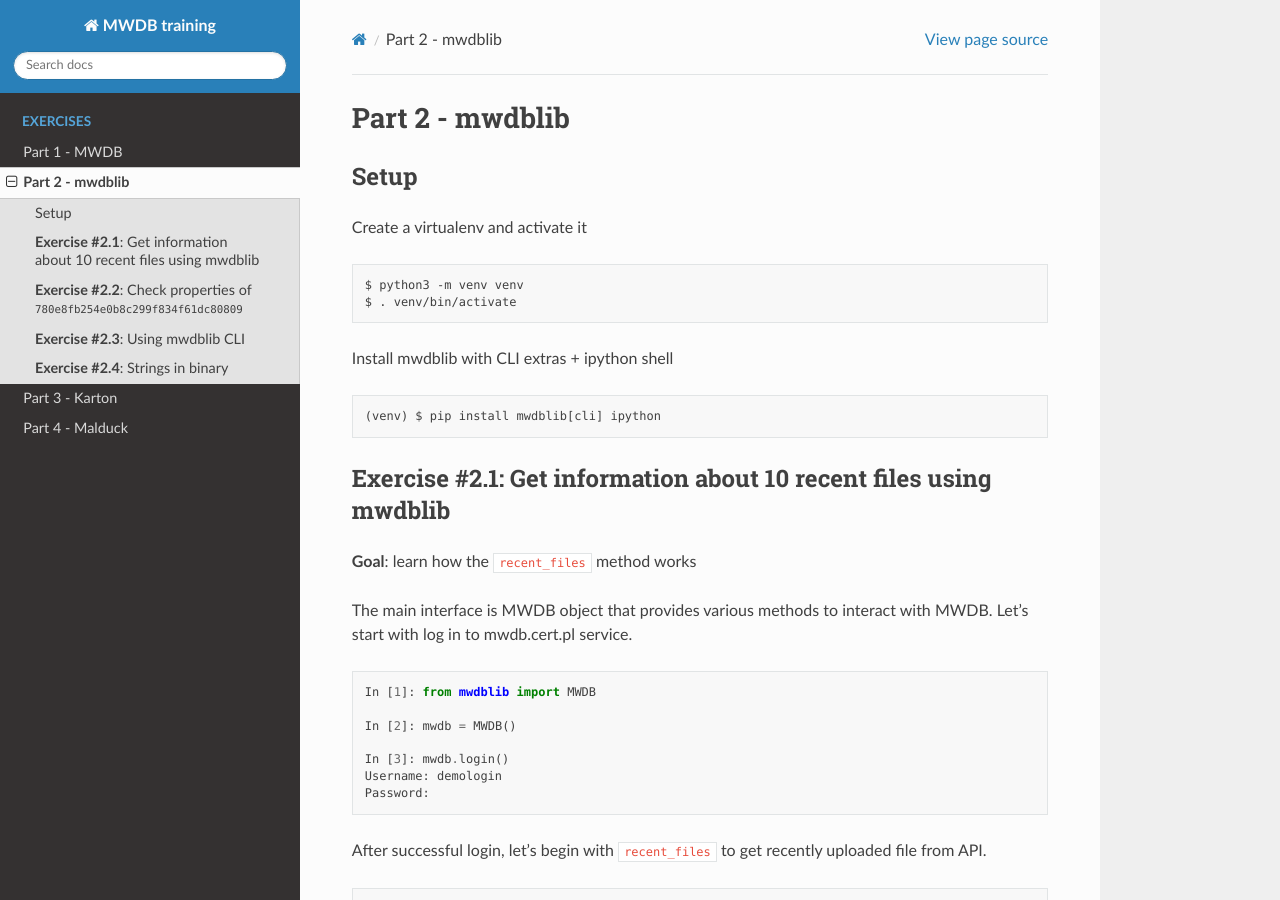
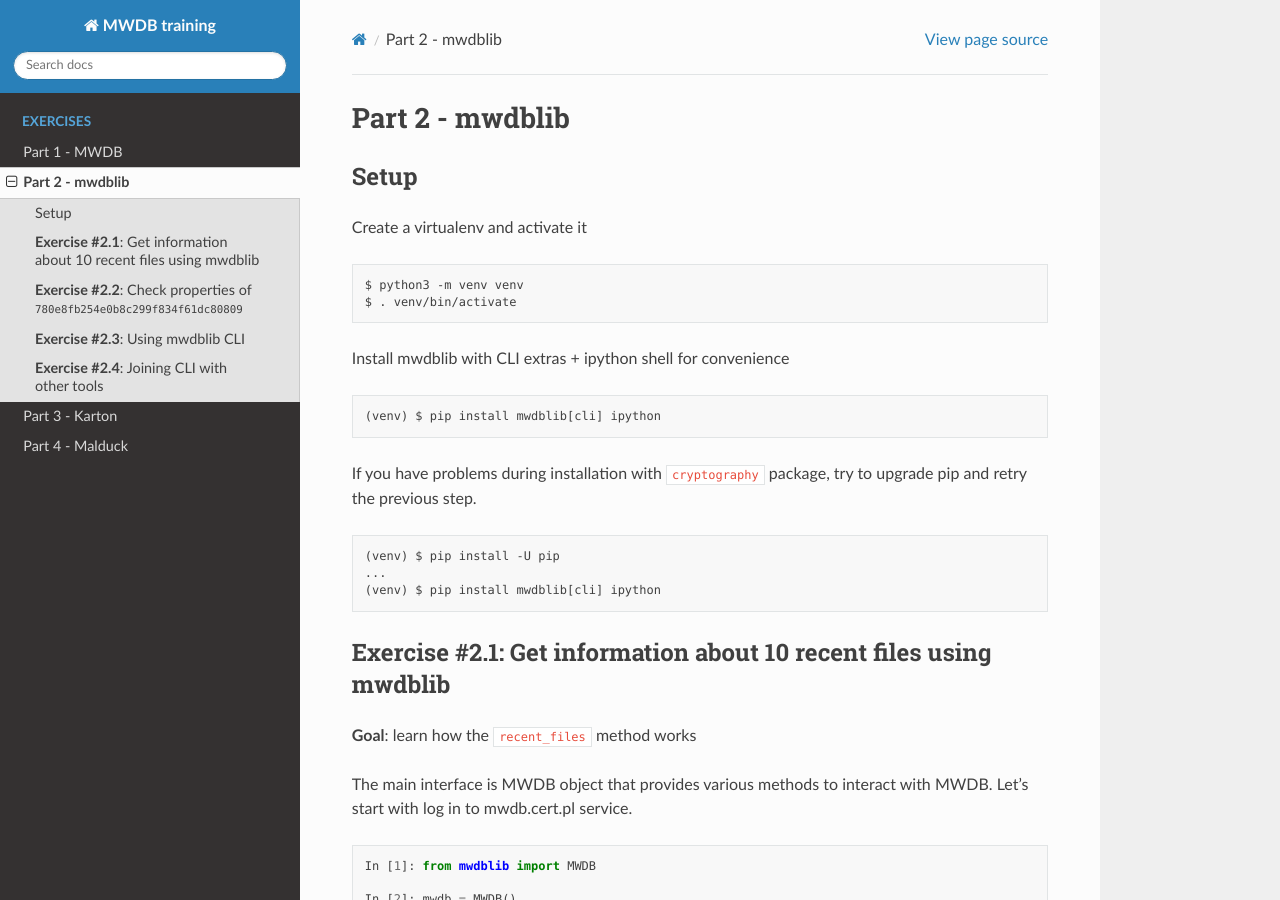
Before and after one commit to CERT-Polska/training-mwdb, a Sphinx documentation site: the page built from source/part-2.md, in a window 1280 px wide and 900 px high. Built offline with Sphinx 7.4.7 and the Read the Docs theme 2.0.0, drawn with Linux system fonts in a browser that asks for light colours; some of the changed text lies outside the part shown.

Commit message:
Extended contents of part-2

`````diff
--- a/source/part-2.md
+++ b/source/part-2.md
@@ -9,9 +9,17 @@
 $ . venv/bin/activate
 ```
 
-Install mwdblib with CLI extras + ipython shell
+Install mwdblib with CLI extras + ipython shell for convenience
 
 ```
+(venv) $ pip install mwdblib[cli] ipython
+```
+
+If you have problems during installation with ``cryptography`` package, try to upgrade pip and retry the previous step.
+
+```
+(venv) $ pip install -U pip
+...
 (venv) $ pip install mwdblib[cli] ipython
 ```
 
@@ -181,7 +189,24 @@
 for f in $(mwdb search 'tag:"ripped:lokibot"' -o short -n 10); do mwdb fetch $f; done
 ```
 
-## **Exercise #2.4**: Strings in binary
+## **Exercise #2.4**: Joining CLI with other tools
 
 **Objectives**:
-   - Download all files related with XXX config and check for specific string
+   - Get 10 most recent Mutexes from ``nanocore`` configs
+
+````{dropdown} Click to see the intended solution
+```bash
+for f in $(mwdb search configs 'family:nanocore' -n 10 -o short )
+        mwdb fetch $f /tmp/$f
+        cat /tmp/$f | jq '.Mutex'
+end
+```
+
+or
+
+```bash
+for f in $(mwdb search configs 'family:nanocore' -n 10 -o short )
+        mwdb fetch $f - | jq '.Mutex'
+end
+```
+````
`````
